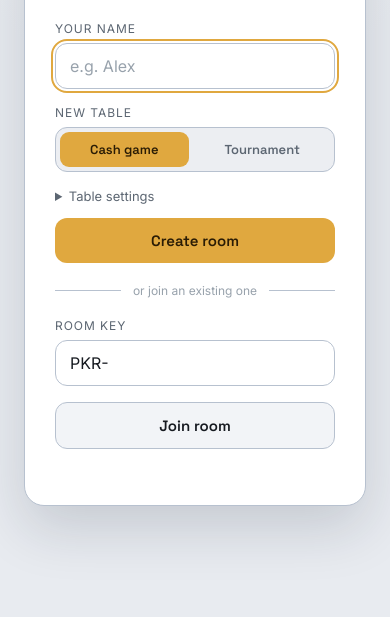
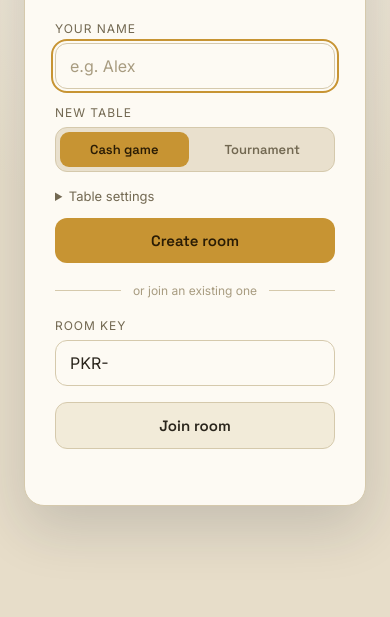
Before and after one commit to lovro-git/poker, a website built with Vite: page index.html in a window 390 px wide. Shown: the part 227-844 px from the top of the page. Built offline with nearby package versions, Linux system fonts and the light colour scheme.

Commit message:
Warm card-room palette; fix pod/board and pod/rail overlaps on mobile
- Global palette redesign: warm parchment light theme (brass/wine/felt-green)
  instead of flat grey; warm charcoal dark theme.
- Shrink community + pod cards on mobile and tighten the seat ellipse so pods no
  longer overlap the board or spill past the felt rail; wider footer gap.

```diff
--- a/src/ui/screens.ts
+++ b/src/ui/screens.ts
@@ -203,9 +203,9 @@ function playerActionCell(view: ClientView, i: number, seat: PublicSeat): Node |
 
 /** Position a seat as a percentage around an ellipse; you sit at the bottom. */
 function seatStyle(relPos: number, total: number): string {
-  // Flattened ellipse; keep radii modest so pods don't clip the screen edges.
+  // Flattened ellipse; keep radii modest so pods don't clip edges or the board.
   const angle = Math.PI / 2 + (relPos / total) * Math.PI * 2;
-  const cx = 50, cy = 50, rx = 40, ry = 40;
+  const cx = 50, cy = 50, rx = 41, ry = 37;
   const left = cx + rx * Math.cos(angle);
   const top = cy + ry * Math.sin(angle);
   return `left:${left.toFixed(2)}%;top:${top.toFixed(2)}%`;
--- a/src/ui/styles.css
+++ b/src/ui/styles.css
@@ -5,26 +5,26 @@
    ============================================================ */
 
 :root {
-  /* Light theme (default) */
-  --app-bg: radial-gradient(130% 100% at 50% -20%, #ffffff 0%, #e8ebf0 62%);
-  --bg: #eceef2;
-  --bg-2: #ffffff;
-  --panel: #ffffff;
-  --panel-2: #f2f4f7;
-  --line: #b7c1cf;
-  --line-soft: #ccd4de;
+  /* Light theme (default) — warm card-room parchment, brass, wine, felt green */
+  --app-bg: radial-gradient(125% 95% at 50% -12%, #fcf9f2 0%, #e7ddc9 74%);
+  --bg: #e9e0cd;
+  --bg-2: #fdfaf3;
+  --panel: #fdfaf3;
+  --panel-2: #f2ebd9;
+  --line: #d5c9ac;
+  --line-soft: #e3dac2;
 
-  --text: #161a20;
-  --muted: #5c6672;
-  --dim: #98a2ac;
+  --text: #2a251c;
+  --muted: #726851;
+  --dim: #a89c80;
 
-  --gold: #e0a83f;
-  --gold-soft: #f0cf94;
-  --chip-ink: #9a6f1d; /* gold text that reads on the background */
-  --go: #1f9d69;
-  --go-ink: #1f9d69;
-  --red: #e0454d;
-  --card-border: rgba(0, 0, 0, 0.2);
+  --gold: #c79433; /* brass */
+  --gold-soft: #e6c887;
+  --chip-ink: #866013; /* brass text that reads on parchment */
+  --go: #2c8a5a;
+  --go-ink: #237049;
+  --red: #b23b34; /* wine */
+  --card-border: rgba(40, 30, 10, 0.22);
 
   /* Green felt table — stays green in both themes (a real table in a lit room) */
   --felt-hi: #2a8a63;
@@ -51,24 +51,25 @@
 }
 
 :root[data-theme="dark"] {
-  --app-bg: radial-gradient(130% 100% at 50% -20%, #171b22 0%, #0e1013 60%);
-  --bg: #0e1013;
-  --bg-2: #14171c;
-  --panel: #171b21;
-  --panel-2: #1e232b;
-  --line: #2a313a;
-  --line-soft: #232932;
+  /* Dark theme — warm charcoal, brass, felt green */
+  --app-bg: radial-gradient(130% 100% at 50% -20%, #1e1811 0%, #100c08 62%);
+  --bg: #100c08;
+  --bg-2: #17120c;
+  --panel: #1c1610;
+  --panel-2: #261e14;
+  --line: #3a2f1e;
+  --line-soft: #2a2216;
 
-  --text: #eef1f4;
-  --muted: #8d99a6;
-  --dim: #5a636d;
+  --text: #f3eee1;
+  --muted: #a99a80;
+  --dim: #6d6150;
 
-  --gold: #e8b45a;
-  --gold-soft: #f3d29a;
-  --chip-ink: #f3d29a;
-  --go: #37d399;
-  --go-ink: #37d399;
-  --red: #f26169;
+  --gold: #e4b45c;
+  --gold-soft: #f4d79a;
+  --chip-ink: #f4d79a;
+  --go: #45cd8b;
+  --go-ink: #45cd8b;
+  --red: #e5665f;
   --card-border: rgba(0, 0, 0, 0.06);
 
   --shadow: 0 8px 26px rgba(0, 0, 0, 0.4);
@@ -736,7 +737,7 @@ input:focus-visible {
 }
 .pod-bet {
   position: absolute;
-  bottom: calc(-1 * clamp(13px, 2.2vw, 20px));
+  bottom: calc(-1 * clamp(8px, 1.6vw, 13px));
   left: 50%;
   transform: translateX(-50%);
 }
@@ -1328,9 +1329,9 @@ input:focus-visible {
 /* Phones: compact pods, my cards above full-width controls in the footer. */
 @media (max-width: 640px) {
   :root {
-    --card-big-w: clamp(48px, 13vw, 78px);
-    --card-board-w: clamp(36px, 9.5vw, 58px);
-    --card-sm-w: clamp(22px, 5.4vw, 32px);
+    --card-big-w: clamp(46px, 12.5vw, 74px);
+    --card-board-w: clamp(26px, 6.6vw, 40px);
+    --card-sm-w: clamp(16px, 4.2vw, 24px);
   }
 
   .topbar {
@@ -1363,10 +1364,10 @@ input:focus-visible {
 
   .felt-wrap {
     width: 94%;
-    height: 94%;
+    height: 92%;
   }
   .seat {
-    width: clamp(70px, 24vw, 104px);
+    width: clamp(56px, 16.5vw, 80px);
   }
 
   /* list layout on phones: 3-across grid, community on top */
@@ -1429,14 +1430,15 @@ input:focus-visible {
     padding: 12px 6px;
   }
   .center {
-    width: 82%;
+    width: 66%;
+    top: 39%;
   }
 
   .footer {
     flex-direction: column-reverse;
     align-items: stretch;
-    gap: 10px;
-    padding: 10px 10px calc(12px + env(safe-area-inset-bottom, 0px));
+    gap: 16px;
+    padding: 12px 10px calc(12px + env(safe-area-inset-bottom, 0px));
   }
   .controls {
     flex: none;
```
